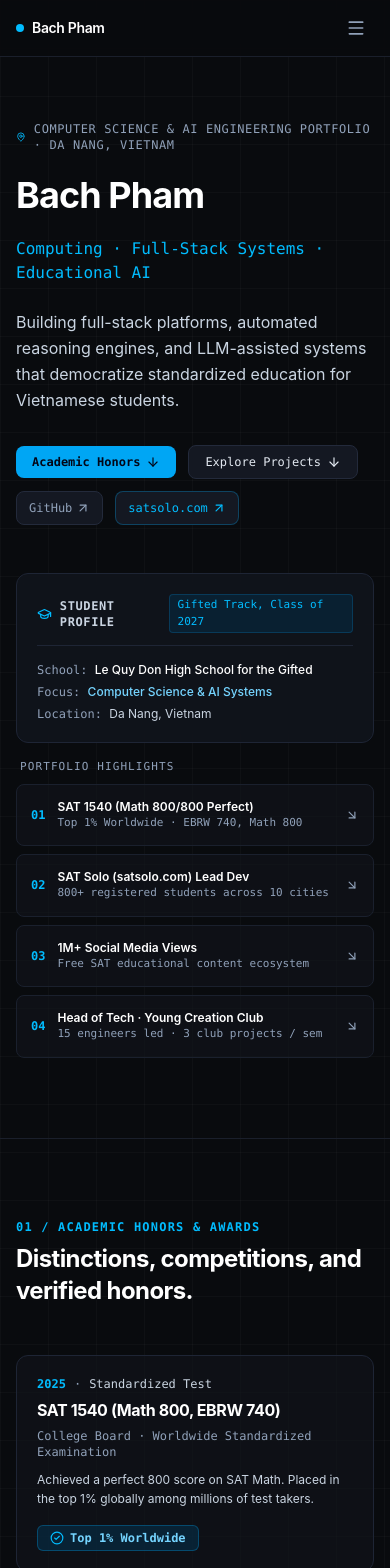
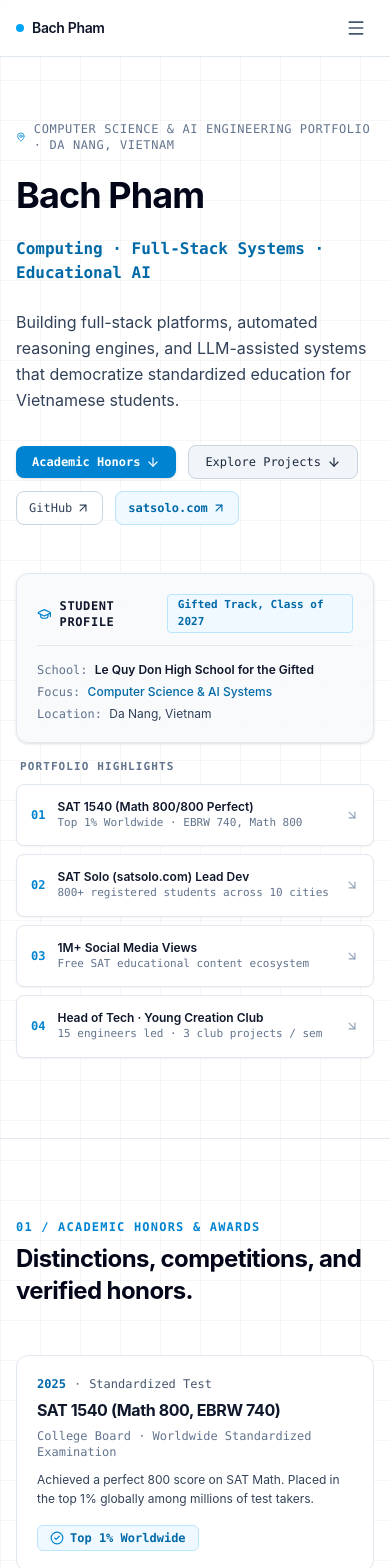
Before and after one commit to bach1310/cs-portfolio-, a Next.js app: page / in a window 390 px wide. Shown: the top 1568 px of the page. Built offline with nearby package versions, Linux system fonts and the light colour scheme.

Commit message:
feat: switch to clean editorial white theme matching friend portfolio

```diff
--- a/src/app/globals.css
+++ b/src/app/globals.css
@@ -1,7 +1,7 @@
 @import "tailwindcss";
 
 :root {
-  color-scheme: dark;
+  color-scheme: light;
 }
 
 html {
@@ -9,18 +9,18 @@ html {
 }
 
 body {
-  background-color: #090b0e;
-  color: #f1f5f9;
+  background-color: #ffffff;
+  color: #0f172a; /* slate-900 */
   font-family: -apple-system, BlinkMacSystemFont, "Segoe UI", Roboto, "Helvetica Neue", Arial, sans-serif;
   overflow-x: hidden;
 }
 
-/* Subtle architectural grid pattern */
+/* Subtle clean editorial grid pattern on pure white */
 .editorial-grid {
-  background-size: 48px 48px;
+  background-size: 40px 40px;
   background-image:
-    linear-gradient(to right, rgba(255, 255, 255, 0.025) 1px, transparent 1px),
-    linear-gradient(to bottom, rgba(255, 255, 255, 0.025) 1px, transparent 1px);
+    linear-gradient(to right, rgba(0, 0, 0, 0.035) 1px, transparent 1px),
+    linear-gradient(to bottom, rgba(0, 0, 0, 0.035) 1px, transparent 1px);
 }
 
 /* Custom scrollbar */
@@ -28,12 +28,12 @@ body {
   width: 6px;
 }
 ::-webkit-scrollbar-track {
-  background: #090b0e;
+  background: #f8fafc;
 }
 ::-webkit-scrollbar-thumb {
-  background: #1e2533;
+  background: #cbd5e1;
   border-radius: 3px;
 }
 ::-webkit-scrollbar-thumb:hover {
-  background: #334155;
+  background: #94a3b8;
 }
--- a/src/app/layout.tsx
+++ b/src/app/layout.tsx
@@ -14,7 +14,7 @@ export default function RootLayout({
 }) {
   return (
     <html lang="en">
-      <body className="antialiased bg-[#090b0e] text-slate-100 min-h-screen selection:bg-sky-500/30 selection:text-sky-300">
+      <body className="antialiased bg-white text-slate-900 min-h-screen selection:bg-sky-100 selection:text-sky-900">
         {children}
       </body>
     </html>
--- a/src/app/page.tsx
+++ b/src/app/page.tsx
@@ -9,7 +9,7 @@ import Contact from "@/components/Contact";
 
 export default function Home() {
   return (
-    <div className="min-h-screen bg-[#090b0e] editorial-grid text-slate-100 flex flex-col">
+    <div className="min-h-screen bg-white editorial-grid text-slate-900 flex flex-col">
       <Navbar />
       <main className="flex-grow">
         <Hero />
--- a/src/components/Hero.tsx
+++ b/src/components/Hero.tsx
@@ -5,26 +5,26 @@ export default function Hero() {
   const { personalInfo, heroHighlights } = portfolioData;
 
   return (
-    <section id="top" className="relative pt-16 pb-20 md:pt-24 md:pb-28 border-b border-[#1a1f2b]">
+    <section id="top" className="relative pt-16 pb-20 md:pt-24 md:pb-28 border-b border-slate-200">
       <div className="max-w-6xl mx-auto px-4 sm:px-6 lg:px-8">
         <div className="grid grid-cols-1 lg:grid-cols-12 gap-12 items-start">
 
           {/* Left Column: Title & Pitch */}
           <div className="lg:col-span-7 space-y-6">
-            <div className="text-xs font-mono tracking-wider text-slate-400 uppercase flex items-center gap-2">
-              <MapPin className="w-3.5 h-3.5 text-sky-400" />
+            <div className="text-xs font-mono tracking-wider text-slate-500 uppercase flex items-center gap-2">
+              <MapPin className="w-3.5 h-3.5 text-sky-600" />
               <span>{personalInfo.eyebrow}</span>
             </div>
 
-            <h1 className="text-4xl sm:text-6xl font-bold tracking-tight text-white leading-none">
+            <h1 className="text-4xl sm:text-6xl font-bold tracking-tight text-slate-950 leading-none">
               {personalInfo.fullName}
             </h1>
 
-            <div className="text-base sm:text-lg font-mono text-sky-400 font-medium">
+            <div className="text-base sm:text-lg font-mono text-sky-700 font-semibold">
               {personalInfo.title}
             </div>
 
-            <p className="text-base sm:text-lg text-slate-300 leading-relaxed font-normal max-w-xl">
+            <p className="text-base sm:text-lg text-slate-700 leading-relaxed font-normal max-w-xl">
               {personalInfo.bio}
             </p>
 
@@ -32,7 +32,7 @@ export default function Hero() {
             <div className="flex flex-wrap items-center gap-3 pt-2">
               <a
                 href="#honors"
-                className="inline-flex items-center gap-1.5 px-4 py-2 rounded-lg bg-sky-500 hover:bg-sky-400 text-slate-950 font-mono text-xs font-semibold transition-colors"
+                className="inline-flex items-center gap-1.5 px-4 py-2 rounded-lg bg-sky-600 hover:bg-sky-700 text-white font-mono text-xs font-semibold transition-colors shadow-sm"
               >
                 <span>Academic Honors</span>
                 <ArrowDown className="w-3.5 h-3.5" />
@@ -40,7 +40,7 @@ export default function Hero() {
 
               <a
                 href="#work"
-                className="inline-flex items-center gap-1.5 px-4 py-2 rounded-lg bg-[#141822] hover:bg-[#1a202e] text-slate-200 border border-[#232a3b] font-mono text-xs transition-colors"
+                className="inline-flex items-center gap-1.5 px-4 py-2 rounded-lg bg-slate-100 hover:bg-slate-200 text-slate-800 border border-slate-300 font-mono text-xs font-medium transition-colors"
               >
                 <span>Explore Projects</span>
                 <ArrowDown className="w-3.5 h-3.5" />
@@ -50,7 +50,7 @@ export default function Hero() {
                 href={personalInfo.github}
                 target="_blank"
                 rel="noopener noreferrer"
-                className="inline-flex items-center gap-1 px-3 py-2 rounded-lg bg-[#141822] hover:bg-[#1a202e] text-slate-400 hover:text-white border border-[#232a3b] font-mono text-xs transition-colors"
+                className="inline-flex items-center gap-1 px-3 py-2 rounded-lg bg-white hover:bg-slate-50 text-slate-700 border border-slate-300 font-mono text-xs transition-colors"
               >
                 <span>GitHub</span>
                 <ArrowUpRight className="w-3.5 h-3.5" />
@@ -60,7 +60,7 @@ export default function Hero() {
                 href={personalInfo.website}
                 target="_blank"
                 rel="noopener noreferrer"
-                className="inline-flex items-center gap-1 px-3 py-2 rounded-lg bg-[#141822] hover:bg-[#1a202e] text-sky-400 border border-sky-500/30 font-mono text-xs transition-colors"
+                className="inline-flex items-center gap-1 px-3 py-2 rounded-lg bg-sky-50 hover:bg-sky-100 text-sky-700 border border-sky-200 font-mono text-xs font-semibold transition-colors"
               >
                 <span>satsolo.com</span>
                 <ArrowUpRight className="w-3.5 h-3.5" />
@@ -71,30 +71,30 @@ export default function Hero() {
           {/* Right Column: Student Profile & Highlight Strip */}
           <div className="lg:col-span-5 space-y-4">
             {/* Student Profile Card */}
-            <div className="p-5 rounded-xl border border-[#1e2535] bg-[#11141c]/90 backdrop-blur-sm">
-              <div className="flex items-center justify-between mb-4 pb-3 border-b border-[#1e2535]">
+            <div className="p-5 rounded-xl border border-slate-200 bg-slate-50/90 shadow-sm">
+              <div className="flex items-center justify-between mb-4 pb-3 border-b border-slate-200">
                 <div className="flex items-center gap-2">
-                  <GraduationCap className="w-4 h-4 text-sky-400" />
-                  <span className="text-xs font-mono uppercase tracking-wider text-slate-300 font-semibold">
+                  <GraduationCap className="w-4 h-4 text-sky-600" />
+                  <span className="text-xs font-mono uppercase tracking-wider text-slate-900 font-bold">
                     Student Profile
                   </span>
                 </div>
-                <span className="text-[11px] font-mono text-sky-400 bg-sky-950/50 px-2 py-0.5 rounded border border-sky-500/20">
+                <span className="text-[11px] font-mono text-sky-700 bg-sky-50 px-2.5 py-0.5 rounded border border-sky-200 font-semibold">
                   {personalInfo.standing}
                 </span>
               </div>
 
-              <div className="space-y-1.5 text-xs text-slate-300">
+              <div className="space-y-1.5 text-xs text-slate-700">
                 <div>
-                  <span className="text-slate-400 font-mono">School: </span>
-                  <span className="text-white font-medium">{personalInfo.school}</span>
+                  <span className="text-slate-500 font-mono">School: </span>
+                  <span className="text-slate-900 font-semibold">{personalInfo.school}</span>
                 </div>
                 <div>
-                  <span className="text-slate-400 font-mono">Focus: </span>
-                  <span className="text-sky-300 font-medium">{personalInfo.focus}</span>
+                  <span className="text-slate-500 font-mono">Focus: </span>
+                  <span className="text-sky-700 font-medium">{personalInfo.focus}</span>
                 </div>
                 <div>
-                  <span className="text-slate-400 font-mono">Location: </span>
+                  <span className="text-slate-500 font-mono">Location: </span>
                   <span>{personalInfo.location}</span>
                 </div>
               </div>
@@ -102,7 +102,7 @@ export default function Hero() {
 
             {/* Portfolio Highlights Grid */}
             <div className="space-y-2">
-              <div className="text-[11px] font-mono uppercase tracking-widest text-slate-400 px-1">
+              <div className="text-[11px] font-mono uppercase tracking-widest text-slate-500 px-1 font-semibold">
                 Portfolio Highlights
               </div>
 
@@ -110,22 +110,22 @@ export default function Hero() {
                 <a
                   key={item.index}
                   href={item.href}
-                  className="flex items-center justify-between p-3.5 rounded-lg border border-[#1a202d] bg-[#11141c]/60 hover:bg-[#151a24] hover:border-sky-500/40 transition-all group"
+                  className="flex items-center justify-between p-3.5 rounded-lg border border-slate-200 bg-white hover:bg-slate-50 hover:border-sky-400 transition-all group shadow-xs"
                 >
                   <div className="flex items-center gap-3">
-                    <span className="text-xs font-mono text-sky-400 font-semibold">
+                    <span className="text-xs font-mono text-sky-600 font-bold">
                       {item.index}
                     </span>
                     <div>
-                      <div className="text-xs font-semibold text-white group-hover:text-sky-300 transition-colors">
+                      <div className="text-xs font-semibold text-slate-900 group-hover:text-sky-700 transition-colors">
                         {item.title}
                       </div>
-                      <div className="text-[11px] text-slate-400 font-mono">
+                      <div className="text-[11px] text-slate-500 font-mono">
                         {item.detail}
                       </div>
                     </div>
                   </div>
-                  <ArrowDown className="w-3.5 h-3.5 text-slate-400 group-hover:text-sky-400 -rotate-45 group-hover:rotate-0 transition-transform" />
+                  <ArrowDown className="w-3.5 h-3.5 text-slate-400 group-hover:text-sky-600 -rotate-45 group-hover:rotate-0 transition-transform" />
                 </a>
               ))}
             </div>
--- a/src/components/Honors.tsx
+++ b/src/components/Honors.tsx
@@ -1,19 +1,19 @@
 import { portfolioData, HonorAward } from "@/data/portfolioData";
-import { Award, CheckCircle2 } from "lucide-react";
+import { CheckCircle2 } from "lucide-react";
 
 export default function Honors() {
   const { honors } = portfolioData;
 
   return (
-    <section id="honors" className="py-20 border-b border-[#1a1f2b]">
+    <section id="honors" className="py-20 border-b border-slate-200">
       <div className="max-w-6xl mx-auto px-4 sm:px-6 lg:px-8">
 
         {/* Section Header */}
         <div className="mb-12">
-          <div className="text-xs font-mono font-semibold tracking-widest text-sky-400 uppercase mb-2">
+          <div className="text-xs font-mono font-semibold tracking-widest text-sky-600 uppercase mb-2">
             01 / Academic honors & awards
           </div>
-          <h2 className="text-2xl sm:text-3xl font-bold text-white tracking-tight">
+          <h2 className="text-2xl sm:text-3xl font-bold text-slate-950 tracking-tight">
             Distinctions, competitions, and verified honors.
           </h2>
         </div>
@@ -23,32 +23,32 @@ export default function Honors() {
           {honors.map((item: HonorAward) => (
             <div
               key={item.id}
-              className="p-5 sm:p-6 rounded-xl border border-[#1e2535] bg-[#11141c]/60 hover:bg-[#151a24] hover:border-sky-500/30 transition-all flex flex-col md:flex-row md:items-start justify-between gap-4"
+              className="p-5 sm:p-6 rounded-xl border border-slate-200 bg-white hover:border-slate-300 hover:shadow-sm transition-all flex flex-col md:flex-row md:items-start justify-between gap-4"
             >
               <div className="space-y-1.5 max-w-3xl">
-                <div className="flex flex-wrap items-center gap-2 text-xs font-mono text-slate-400">
-                  <span className="text-sky-400 font-semibold">{item.year}</span>
+                <div className="flex flex-wrap items-center gap-2 text-xs font-mono text-slate-500">
+                  <span className="text-sky-700 font-semibold">{item.year}</span>
                   <span>·</span>
-                  <span className="text-slate-300">{item.scope}</span>
+                  <span className="text-slate-600 font-medium">{item.scope}</span>
                 </div>
 
-                <h3 className="text-base sm:text-lg font-bold text-white tracking-tight">
+                <h3 className="text-base sm:text-lg font-bold text-slate-900 tracking-tight">
                   {item.title}
                 </h3>
 
-                <div className="text-xs font-mono text-slate-400">
+                <div className="text-xs font-mono text-slate-500">
                   {item.subtitle}
                 </div>
 
-                <p className="text-xs sm:text-sm text-slate-300 leading-relaxed pt-1">
+                <p className="text-xs sm:text-sm text-slate-700 leading-relaxed pt-1">
                   {item.description}
                 </p>
               </div>
 
               {item.tag && (
                 <div className="flex-shrink-0 self-start md:self-center">
-                  <span className="inline-flex items-center gap-1.5 px-3 py-1 rounded-md text-xs font-mono font-semibold bg-sky-950/60 text-sky-300 border border-sky-500/30">
-                    <CheckCircle2 className="w-3.5 h-3.5 text-sky-400" />
+                  <span className="inline-flex items-center gap-1.5 px-3 py-1 rounded-md text-xs font-mono font-semibold bg-sky-50 text-sky-700 border border-sky-200">
+                    <CheckCircle2 className="w-3.5 h-3.5 text-sky-600" />
                     <span>{item.tag}</span>
                   </span>
                 </div>
--- a/src/components/Navbar.tsx
+++ b/src/components/Navbar.tsx
@@ -17,24 +17,24 @@ export default function Navbar() {
   ];
 
   return (
-    <header className="sticky top-0 z-50 w-full backdrop-blur-md bg-[#090b0e]/90 border-b border-[#1a1f2b] transition-all">
+    <header className="sticky top-0 z-50 w-full backdrop-blur-md bg-white/85 border-b border-slate-200 transition-all">
       <div className="max-w-6xl mx-auto px-4 sm:px-6 lg:px-8 h-14 flex items-center justify-between">
         {/* Brand Name */}
         <a
           href="#top"
-          className="text-sm font-semibold tracking-tight text-white hover:text-sky-400 transition-colors flex items-center gap-2"
+          className="text-sm font-semibold tracking-tight text-slate-900 hover:text-sky-600 transition-colors flex items-center gap-2"
         >
-          <span className="w-2 h-2 rounded-full bg-sky-400"></span>
+          <span className="w-2 h-2 rounded-full bg-sky-500"></span>
           <span>{portfolioData.personalInfo.displayName}</span>
         </a>
 
         {/* Desktop Navigation */}
-        <nav className="hidden md:flex items-center gap-7 text-xs font-mono uppercase tracking-wider text-slate-400">
+        <nav className="hidden md:flex items-center gap-7 text-xs font-mono uppercase tracking-wider text-slate-600">
           {navLinks.map((link) => (
             <a
               key={link.name}
               href={link.href}
-              className="hover:text-white transition-colors"
+              className="hover:text-slate-950 transition-colors font-medium"
             >
               {link.name}
             </a>
@@ -44,7 +44,7 @@ export default function Navbar() {
             href={portfolioData.personalInfo.website}
             target="_blank"
             rel="noopener noreferrer"
-            className="inline-flex items-center gap-1 px-3 py-1 rounded text-xs font-mono text-sky-400 border border-sky-500/30 hover:bg-sky-500/10 transition-colors"
+            className="inline-flex items-center gap-1 px-3 py-1 rounded text-xs font-mono font-semibold text-sky-700 bg-sky-50 border border-sky-200 hover:bg-sky-100 transition-colors"
           >
             <span>satsolo.com</span>
             <ArrowUpRight className="w-3.5 h-3.5" />
@@ -54,7 +54,7 @@ export default function Navbar() {
         {/* Mobile Hamburger Button */}
         <button
           onClick={() => setMobileMenuOpen(!mobileMenuOpen)}
-          className="md:hidden p-2 text-slate-400 hover:text-white"
+          className="md:hidden p-2 text-slate-600 hover:text-slate-950"
           aria-label="Toggle Menu"
         >
           {mobileMenuOpen ? <X className="w-5 h-5" /> : <Menu className="w-5 h-5" />}
@@ -63,13 +63,13 @@ export default function Navbar() {
 
       {/* Mobile Menu Dropdown */}
       {mobileMenuOpen && (
-        <div className="md:hidden border-b border-[#1a1f2b] bg-[#090b0e]/98 px-5 py-4 space-y-3 font-mono text-xs uppercase tracking-wider text-slate-300">
+        <div className="md:hidden border-b border-slate-200 bg-white/98 px-5 py-4 space-y-3 font-mono text-xs uppercase tracking-wider text-slate-700">
           {navLinks.map((link) => (
             <a
               key={link.name}
               href={link.href}
               onClick={() => setMobileMenuOpen(false)}
-              className="block py-1.5 hover:text-sky-400 transition-colors"
+              className="block py-1.5 hover:text-sky-600 transition-colors"
             >
               {link.name}
             </a>
@@ -79,7 +79,7 @@ export default function Navbar() {
             target="_blank"
             rel="noopener noreferrer"
             onClick={() => setMobileMenuOpen(false)}
-            className="inline-flex items-center gap-1.5 py-2 text-sky-400"
+            className="inline-flex items-center gap-1.5 py-2 text-sky-700 font-semibold"
           >
             <span>satsolo.com</span>
             <ArrowUpRight className="w-3.5 h-3.5" />
```
Also changed, not shown: src/components/Capabilities.tsx (+11 -11 lines), src/components/Contact.tsx (+15 -15 lines), src/components/Education.tsx (+18 -18 lines), src/components/Leadership.tsx (+17 -18 lines), src/components/Projects.tsx (+32 -32 lines).
